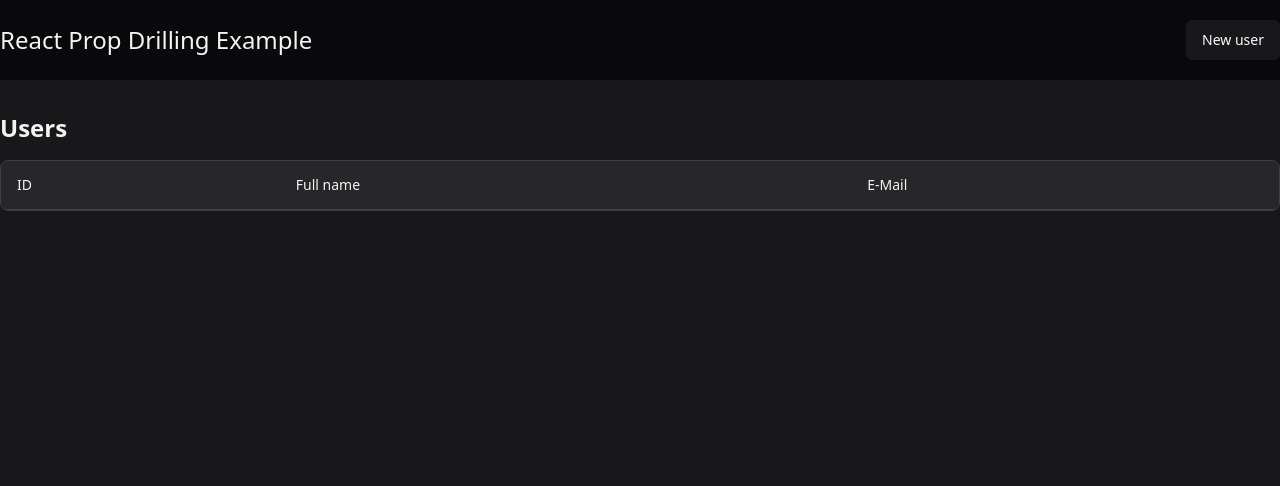
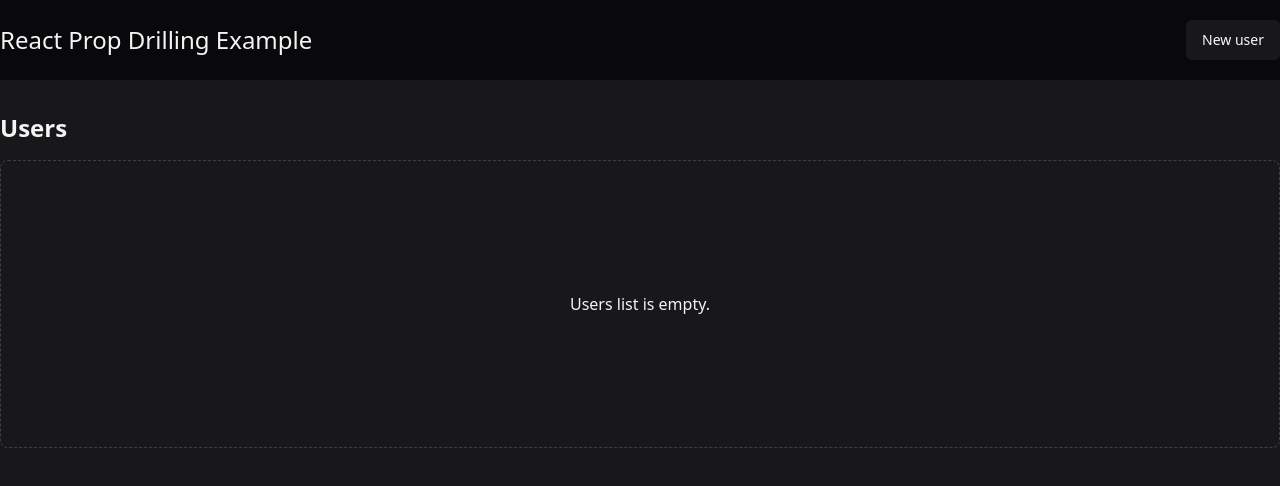
Before and after one commit to victorbadaro/react-prop-drilling-example, a React (Vite) app: page / in a window 1280 px wide. Shown: the top 486 px of the page. Built offline with nearby package versions, Linux system fonts and the light colour scheme.

Commit message:
feat: add an element to show on the screen when the users list is empty

```diff
--- a/src/app.tsx
+++ b/src/app.tsx
@@ -28,7 +28,14 @@ export function App() {
 			<main className="container mx-auto">
 				<div className="flex flex-col gap-4">
 					<h1 className="text-2xl font-semibold">Users</h1>
-					<UsersList users={users} />
+
+					{users.length > 0 ? (
+						<UsersList users={users} />
+					) : (
+						<div className="flex items-center justify-center h-72 border border-dashed border-zinc-700 rounded-lg">
+							<p>Users list is empty.</p>
+						</div>
+					)}
 				</div>
 			</main>
 		</div>
```
